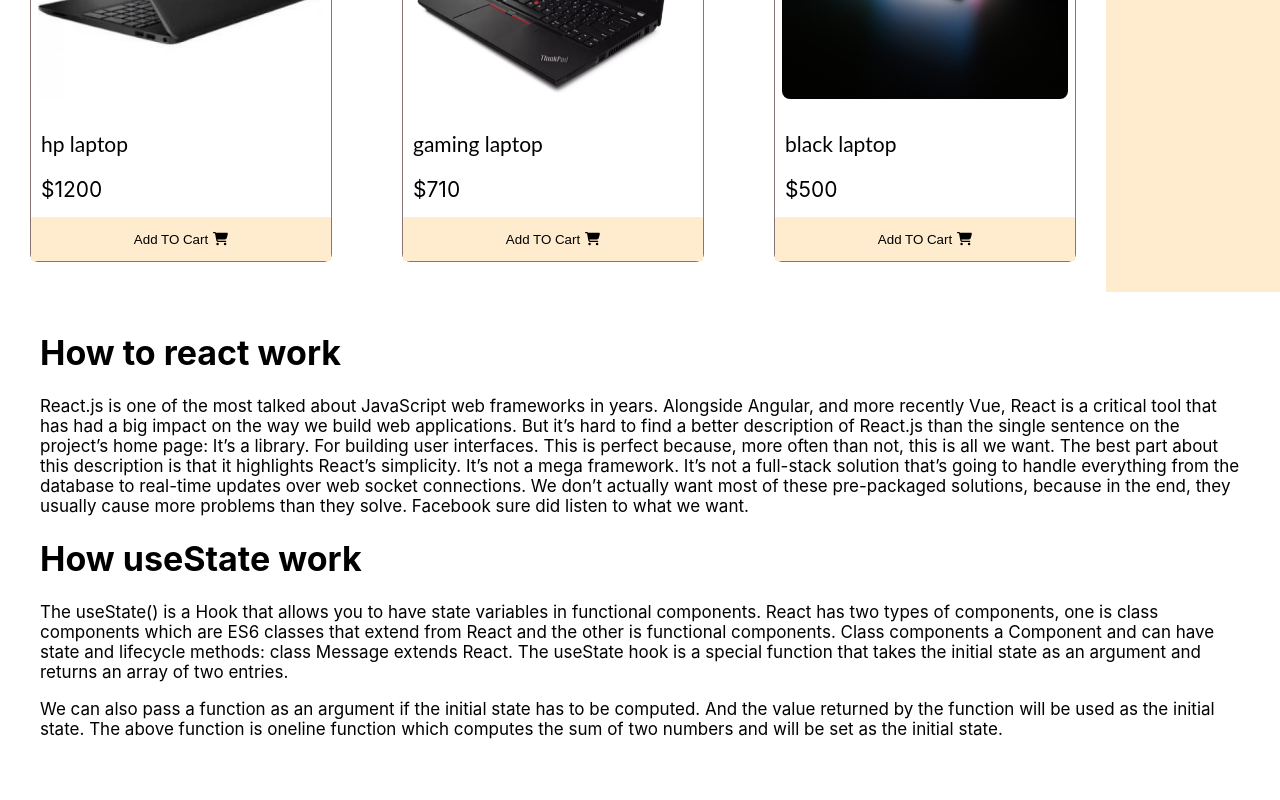
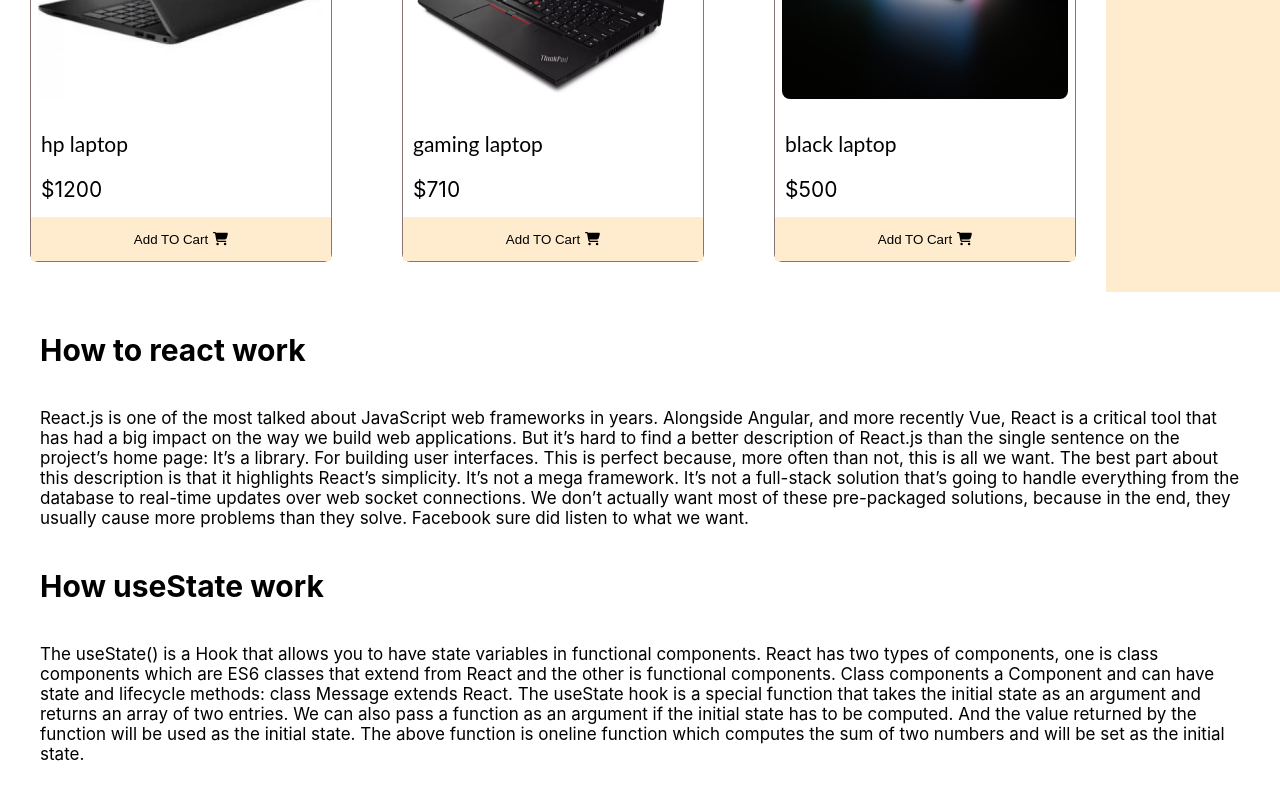
Before and after one commit to momin109/lucky-one-eight-assignment, a React (Create React App) app: page / in a window 1280 px wide. Shown: the part 1361-2161 px from the top of the page. Before the commit the page ends 2140 px from the top, so only its background shows below. Built offline with nearby package versions, Linux system fonts and the light colour scheme.

Commit message:
change detail

```diff
--- a/src/App.js
+++ b/src/App.js
@@ -1,4 +1,4 @@
-import logo from './logo.svg';
+
 import './App.css';
 import Shop from './component/Shop/Shop'
 import Deatail from './component/Deatail/Deatail';
--- a/src/component/Deatail/Deatail.css
+++ b/src/component/Deatail/Deatail.css
@@ -1,4 +1,9 @@
-.detail {
+.detail-title {
+    margin: 40px;
+    font-size: 30px;
+}
+
+.detail-paragraph {
     margin: 40px;
     font-size: 17px;
 }
--- a/src/component/Deatail/Deatail.js
+++ b/src/component/Deatail/Deatail.js
@@ -4,18 +4,18 @@ import './Deatail.css';
 const Deatail = () => {
     return (
         <div className='detail'>
-            <h1>How to react work</h1>
-            <p>React.js is one of the most talked about JavaScript web frameworks in years. Alongside Angular, and more recently Vue, React is a critical tool that has had a big impact on the way we build web applications. But it’s hard to find a better description of React.js than the single sentence on the project’s home page:
+            <h1 className='detail-title'>How to react work</h1>
+            <p className='detail-paragraph'>React.js is one of the most talked about JavaScript web frameworks in years. Alongside Angular, and more recently Vue, React is a critical tool that has had a big impact on the way we build web applications. But it’s hard to find a better description of React.js than the single sentence on the project’s home page:
                 It’s a library. For building user interfaces. This is perfect because, more often than not, this is all we want. The best part about this description is that it highlights React’s simplicity. It’s not a mega framework. It’s not a full-stack solution that’s going to handle everything from the database to real-time updates over web socket connections. We don’t actually want most of these pre-packaged solutions, because in the end, they usually cause more problems than they solve. Facebook sure did listen to what we want.
 
             </p>
-            <h1>How useState work</h1>
-            <p>The useState() is a Hook that allows you to have state variables in functional components. React has two types of components, one is class components which are ES6 classes that extend from React and the other is functional components. Class components a Component and can have state and lifecycle methods: class Message extends React. The useState hook is a special function that takes the initial state as an argument and returns an array of two entries. </p>
+            <h1 className='detail-title'>How useState work</h1>
+            <p className='detail-paragraph'>The useState() is a Hook that allows you to have state variables in functional components. React has two types of components, one is class components which are ES6 classes that extend from React and the other is functional components. Class components a Component and can have state and lifecycle methods: class Message extends React. The useState hook is a special function that takes the initial state as an argument and returns an array of two entries.
 
+                We can also pass a function as an argument if the initial state has to be computed. And the value returned by the function will be used as the initial state.
 
-            We can also pass a function as an argument if the initial state has to be computed. And the value returned by the function will be used as the initial state.
+                The above function is oneline function which computes the sum of two numbers and will be set as the initial state.</p>
 
-            The above function is oneline function which computes the sum of two numbers and will be set as the initial state.
         </div>
     );
 };
```
